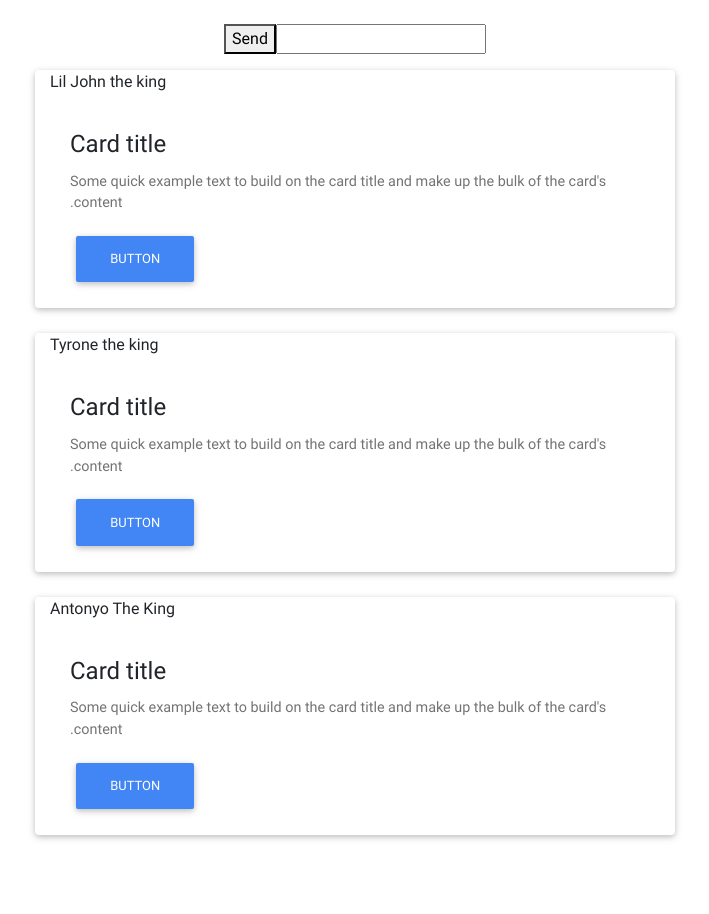
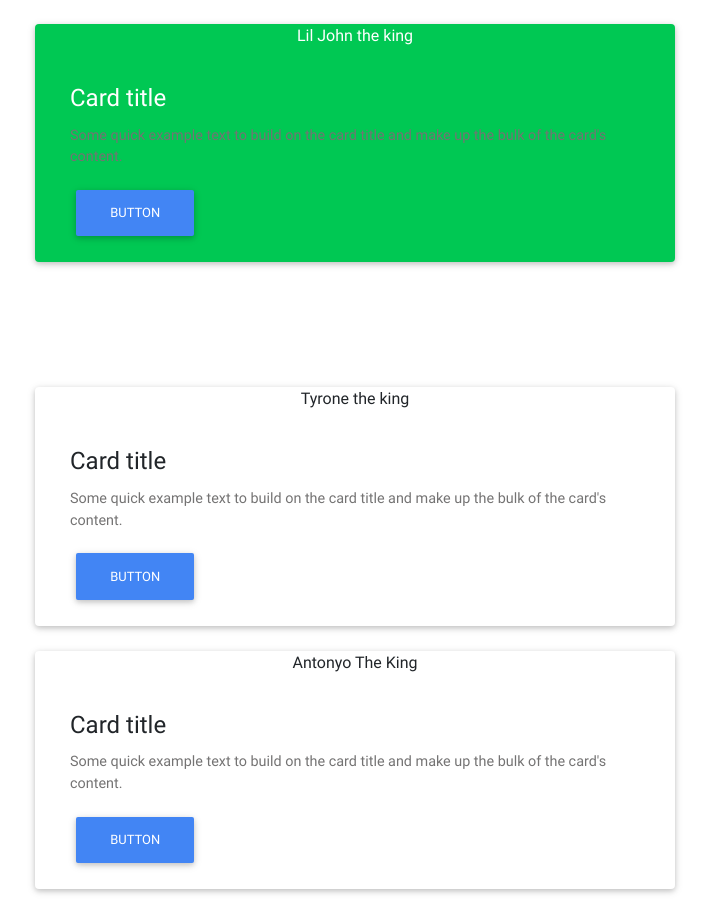
Before and after one commit to ramigoldvarg/RAAList, a website: page public/index.html in a window 1280 px wide. Shown: the whole page, without its empty margins (285-994 px from the left). Before the commit the page ends 860 px from the top, so only its background shows below. Drawn offline with nearby package versions, Linux system fonts and the light colour scheme; no server answers.

Commit message:
added activesong

```diff
--- a/public/app.js
+++ b/public/app.js
@@ -22,6 +22,7 @@ myApp.directive('mySongCard', function() {
         restrict: 'E',
         scope: {
             songInfo: '=',
+            index: '='
         },
         templateUrl: 'song-card.html'
     };
--- a/public/index.css
+++ b/public/index.css
@@ -7,4 +7,5 @@
 .activeSong {
     background-color: #00c853;
     color: white;
+    margin-bottom: 100px!important;
 }
--- a/public/index.html
+++ b/public/index.html
@@ -15,23 +15,11 @@
     <script type="text/javascript" src="app.js"></script>
     <title>Socket.IO chat</title>
   </head>
-  <body ng-controller="myController" dir="rtl">
+  <body ng-controller="myController">
     <br/>
-    <center>
-
-      <form action="">
-        <input id="m" autocomplete="off" /><button>Send</button>
-      </form>
-    </center>
-
-    <ul id="messages"></ul>
-
     <div ng-repeat="currSong in songsList" class="row songsList">
-      <my-song-card song-info = "currSong" ng-class=""></my-song-card>
+      <my-song-card song-info = "currSong" index="$index"></my-song-card>
     </div>
-    <!--/.Card-->
-
-
 
     <script>
       $(function () {
--- a/public/song-card.html
+++ b/public/song-card.html
@@ -1,6 +1,6 @@
-<div class="col card card-dark">
+<div class="col card card-dark" ng-class="{activeSong: index == 0}">
     <!--Card image-->
-    <p>{{songInfo.songName}}</p>
+    <center><p>{{songInfo.songName}}</p></center>
     <!--Card content-->
     <div class="card-body">
         <!--Title-->
```
